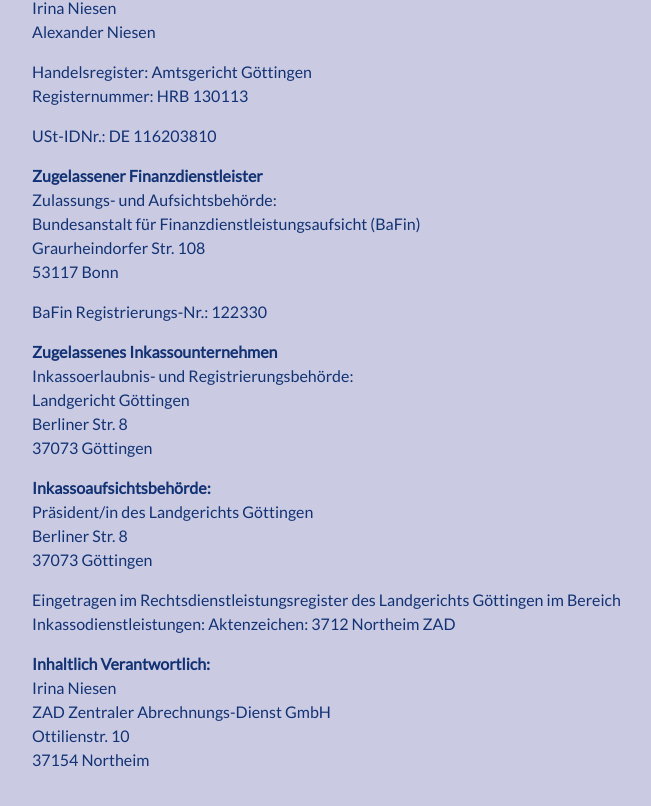
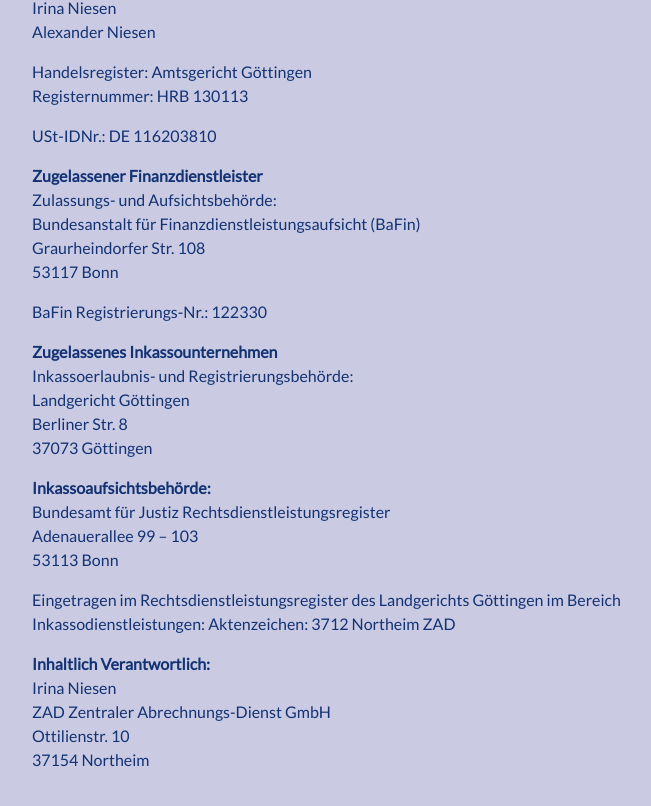
Before and after one commit to larzknoke/zad-next, a Next.js app: page /impressum in a window 1280 px wide. Shown: the part 821-1627 px from the top of the page, without its empty margins (160-811 px from the left). Built offline with nearby package versions, Linux system fonts and the light colour scheme.

Commit message:
Impressum

```diff
--- a/pages/impressum.js
+++ b/pages/impressum.js
@@ -59,10 +59,9 @@ function Impressum() {
       <p>
         <strong>Inkassoaufsichtsbehörde:</strong>
         <br />
-        Präsident/in des Landgerichts Göttingen
-        <br />
-        Berliner Str. 8<br />
-        37073 Göttingen
+        Bundesamt für Justiz Rechtsdienstleistungsregister <br />
+        Adenauerallee 99 – 103 <br />
+        53113 Bonn
       </p>
       <p>
         Eingetragen im Rechtsdienstleistungsregister des Landgerichts Göttingen
```
